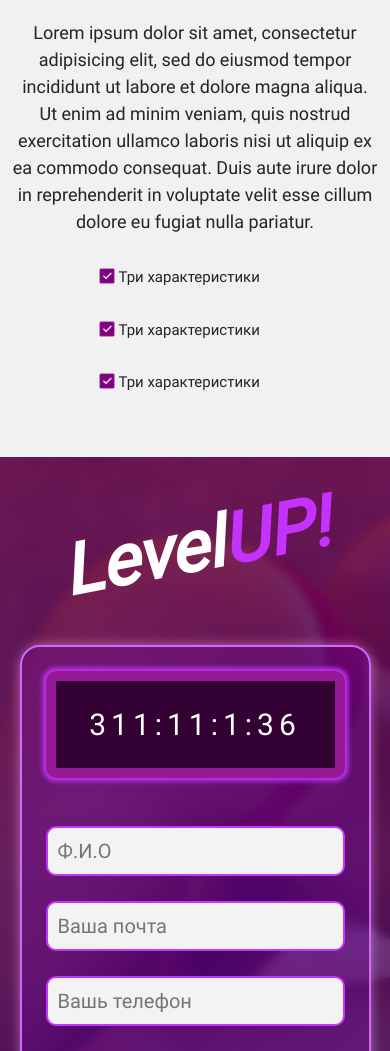
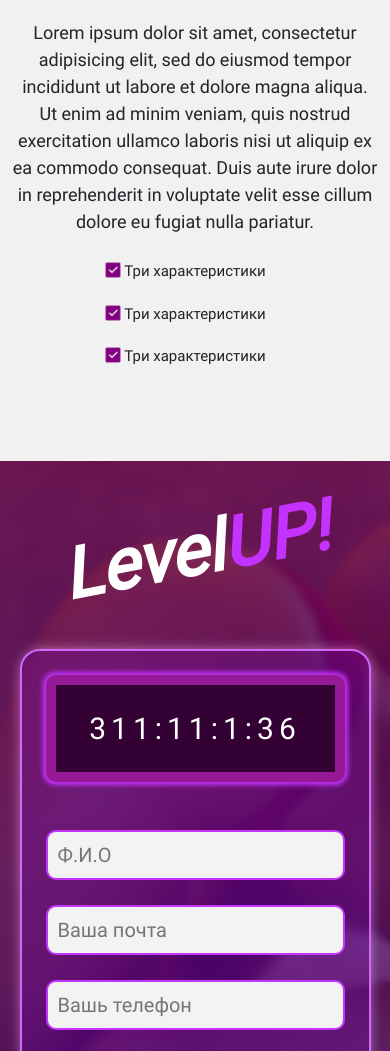
Before and after one commit to Igor-Bezoglyuk/Level-UP, a plain HTML site: page index.html in a window 390 px wide. Shown: the part 3647-4698 px from the top of the page. Drawn offline with nearby package versions, Linux system fonts and the light colour scheme.

Commit message:
update css

```diff
--- a/css/style.css
+++ b/css/style.css
@@ -787,8 +787,15 @@ footer {
   }
 
   .Content4Spisok {
-    width: 50%;
+    width: 100%;
+    text-align: center;
+    margin: 25px 0px ;
+  }
+  .Content4SpisokLi{
+    display: block;
+    width: fit-content;
     margin: 0 auto;
+    padding-bottom: 20px;
   }
 
   #Content5BlockTitle, #Content5BlockTitle::after {
```
